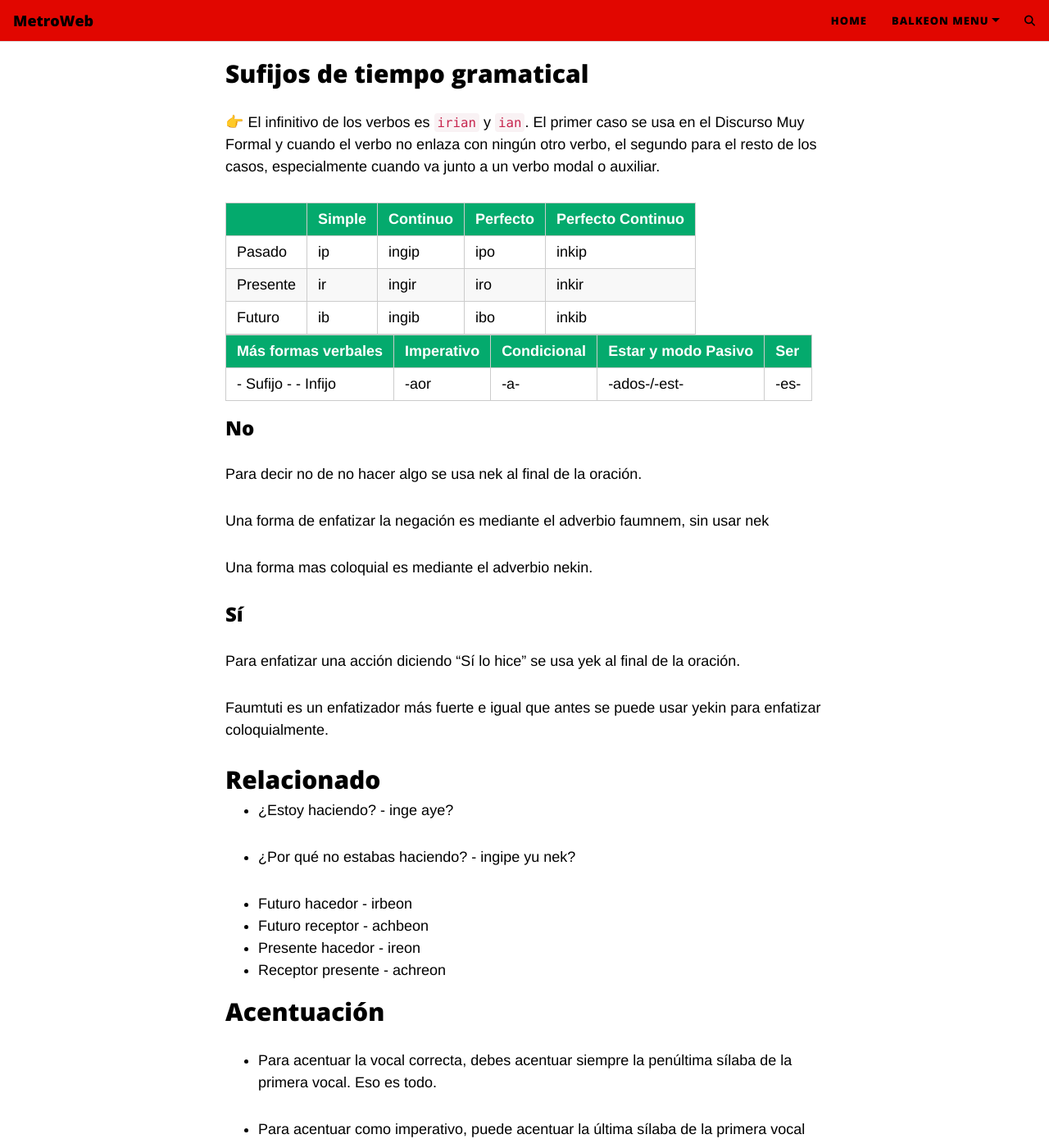
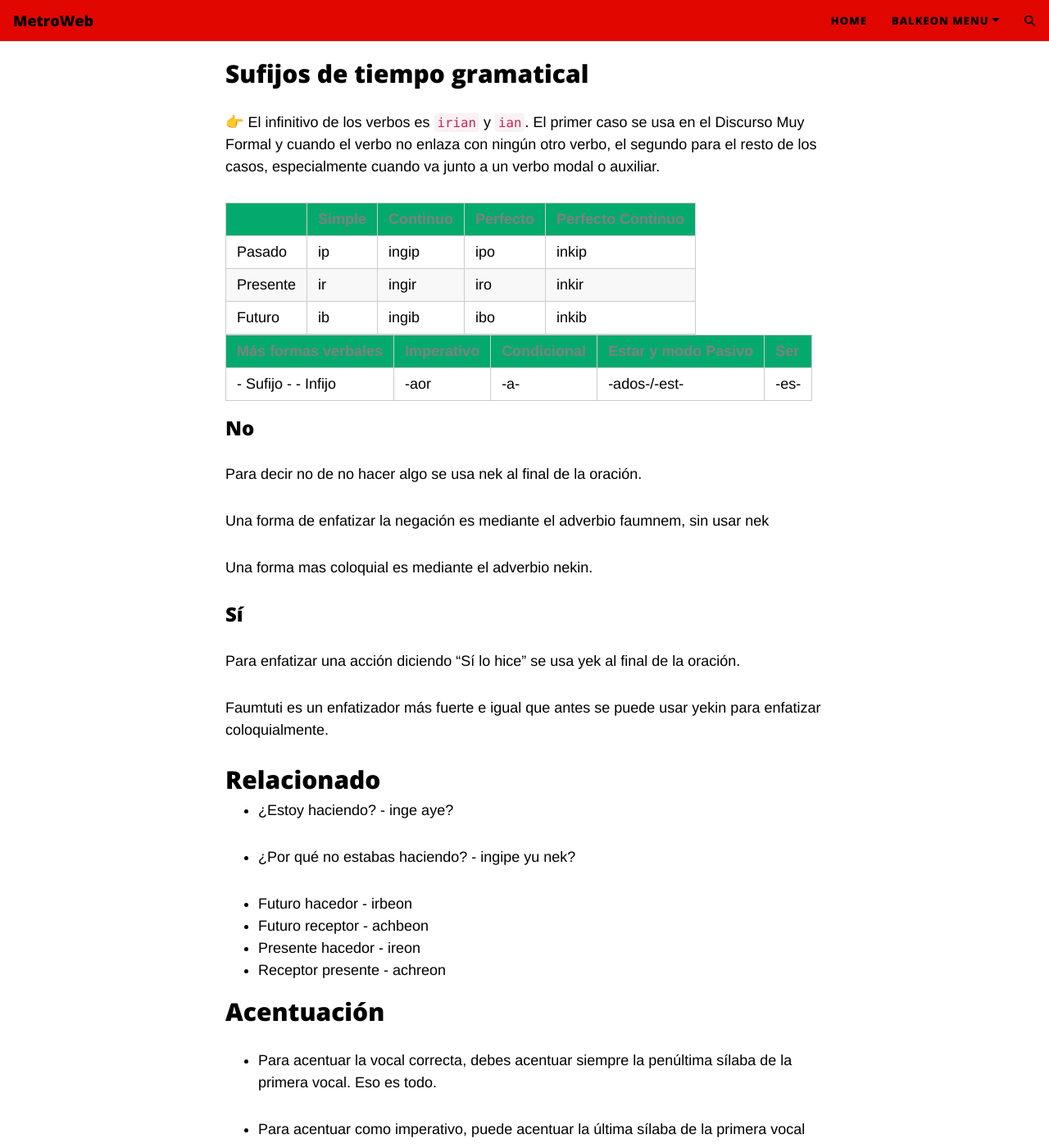
Before and after one commit to MetroManSR/MetroWeb1, a Jekyll site: the page built from balkeon/grammar/words.md, in a window 1280 px wide and 1400 px high, scrolled down 825 px. Shown: the whole window at 82% size. Built offline with Jekyll 4.4.1, drawn with Linux system fonts in a browser that asks for light colours; our own code applies the rules of GitHub Pages for plain Markdown files; comment, search, counter and statistics services are not loaded.

Commit message:
Update custom-styles.css

```diff
--- a/assets/css/custom-styles.css
+++ b/assets/css/custom-styles.css
@@ -20,7 +20,7 @@
 /*table style */
 th {
 background-color: #04AA6D;
-color: white;
+color: #808080;
 }
 
 body {
```
